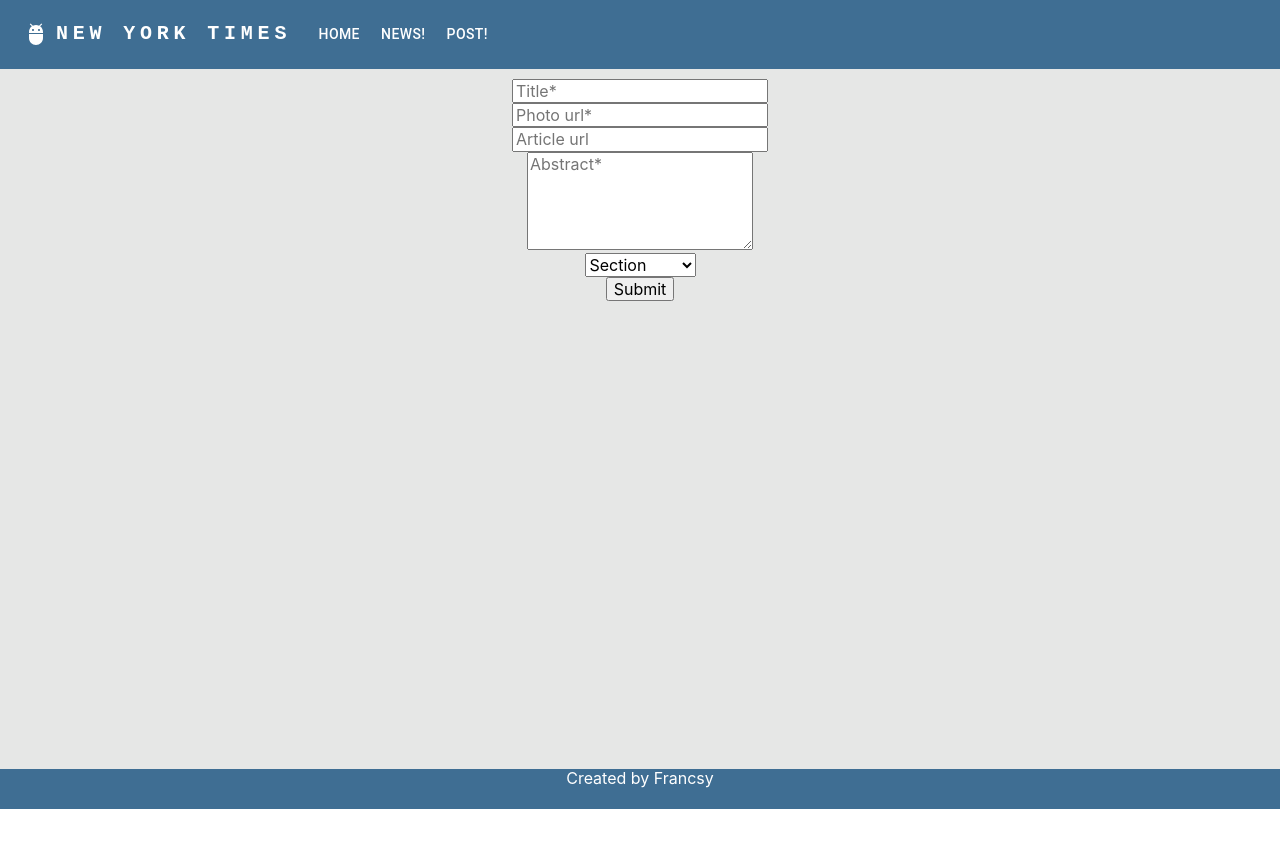
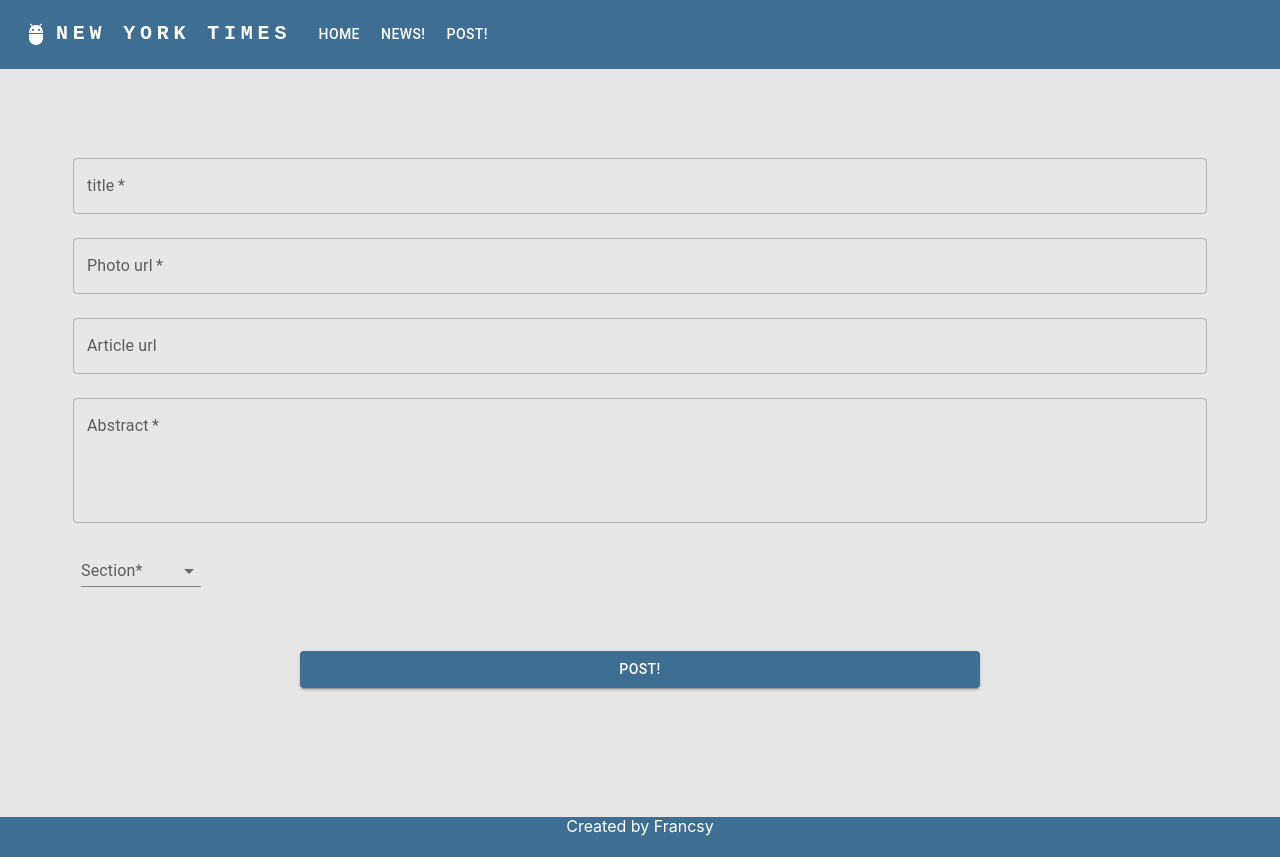
Before and after one commit to Francsy/react-newyorktimes-app, a React (Create React App) app: page /form in a window 1280 px wide. Before the commit the page ends 809 px from the top, so only its background shows below. Built offline with nearby package versions, Linux system fonts and the light colour scheme.

Commit message:
add/styles to form

```diff
--- a/src/components/Main/Form/Form.jsx
+++ b/src/components/Main/Form/Form.jsx
@@ -1,3 +1,99 @@
+import React, { Component } from "react";
+import { userContext } from '../../../context/userContext'
+import { Navigate } from 'react-router-dom'
+import TextField from '@mui/material/TextField';
+import Box from '@mui/material/Box';
+import InputLabel from '@mui/material/InputLabel';
+import MenuItem from '@mui/material/MenuItem';
+import FormControl from '@mui/material/FormControl';
+import Select from '@mui/material/Select';
+import Button from '@mui/material/Button';
+
+
+
+
+class Form extends Component {
+  constructor(props) {
+    super(props)
+    this.state = {
+      isSubmitted: false
+    }
+  }
+
+  static contextType = userContext;
+
+  submitArticle = (e) => {
+    e.preventDefault()
+    const title = e.target.title.value;
+    const section = e.target.section.value;
+    const abstract = e.target.abstract.value;
+    const url = e.target.url.value;
+    const img = e.target.img.value;
+    if (title && section && abstract && img) {
+      const { name } = this.context;
+      const newPost = {
+        title,
+        section,
+        abstract,
+        url: url || 'https://www.nytimes.com/',
+        authorLine: name ? `By ${name}` : 'By anonymous author',
+        date: this.getDate(),
+        img
+      }
+      this.props.addNew(newPost);
+      this.setState({ isSubmitted: true })
+    } else {
+      alert('Your post needs more information')
+    }
+  }
+
+  getDate = () => {
+    const currentDate = new Date()
+    const currentYear = currentDate.getFullYear()
+    const currentMonth = String(currentDate.getMonth()).padStart(2, 0)
+    const todayDate = String(currentDate.getDate()).padStart(2, 0)
+    return `${currentYear}-${currentMonth}-${todayDate}`
+  }
+
+  render() {
+    return this.state.isSubmitted ? <Navigate to='/list' /> : <section className="form">
+      <form onSubmit={this.submitArticle} >
+        <Box sx={{ minWidth: 120 }} >
+        <TextField required id="standard-required" type="text" label="title" name="title" margin="normal" />
+        <TextField required id="standard-required" type="url" label="Photo url" name="img" margin="normal" />
+        <TextField id="standard-required" type="url" label="Article url" name="url" margin="normal" />
+        <TextField required id="standard-multiline-static" label="Abstract" multiline rows={4} name="abstract" margin="normal"/>
+        <FormControl className="form-select" variant="standard" sx={{ m: 1, maxWidth: 120 }} >
+          <InputLabel id="demo-simple-select-filled-label">Section*</InputLabel>
+          <Select labelId="demo-simple-select-filled-label" id="demo-simple-select-filled" name="section" label="Section" >
+            <MenuItem>
+              <em>None</em>
+            </MenuItem>
+            <MenuItem value="Arts">Arts</MenuItem>
+            <MenuItem value="Books">Books</MenuItem>
+            <MenuItem value="Business">Business</MenuItem>
+            <MenuItem value="Food">Food</MenuItem>
+            <MenuItem value="Health">Health</MenuItem>
+            <MenuItem value="Movies">Movies</MenuItem>
+            <MenuItem value="Politics">Politics</MenuItem>
+            <MenuItem value="Science">Science</MenuItem>
+            <MenuItem value="Technology">Technology</MenuItem>
+            <MenuItem value="Travel">Travel</MenuItem>
+          </Select>
+        </FormControl>
+        <Button variant="contained" type="submit" margin="normal">Post!</Button>
+        </Box>
+
+
+      </form>
+    </section>;
+  }
+}
+
+export default Form;
+
+
+/*
 import React, { Component } from "react";
 import { userContext } from '../../../context/userContext'
 import { Navigate } from 'react-router-dom'
@@ -46,7 +142,7 @@
   }
 
   render() {
-    return this.state.isSubmitted ? <Navigate to='/list' /> : <section>
+    return this.state.isSubmitted ? <Navigate to='/list' /> : <section className="form">
       <form onSubmit={this.submitArticle} >
         <input type="text" name="title" placeholder="Title*" />
         <br />
@@ -77,3 +173,5 @@
 }
 
 export default Form;
+
+ */
--- a/src/components/Main/ListNews/ListNews.jsx
+++ b/src/components/Main/ListNews/ListNews.jsx
@@ -49,7 +49,7 @@
 
 
   render() {
-    return <section>
+    return <section className="listnews">
     {this.printNews(this.state.news)}
     {this.state.failed ? <p>Failed to get news from New York Times</p> : <></>}
 
--- /dev/null
+++ b/src/styles/components/_Form.scss
@@ -0,0 +1,18 @@
+.form {
+    padding: 5%;
+    &> form div {
+        display: flex;
+        flex-direction: column;
+        &> .form-select {
+            align-items: center;
+        }
+    }
+
+    & button {
+        margin: 5% 20%;
+        background-color: $second-bcolor;
+        &:hover{
+            background-color: $second-bcolorlight;
+        }
+    }
+}
--- a/src/styles/styles.scss
+++ b/src/styles/styles.scss
@@ -2,6 +2,10 @@
 @import './components/Header';
 @import './components/Main.scss';
 @import './components/Home';
+@import './components/ListNews';
+@import './components/Form';
+
+
 
 @import './elements/body';
 @import './elements/button';
```
Also changed, not shown: src/styles/components/_ListNews.scss (added).
